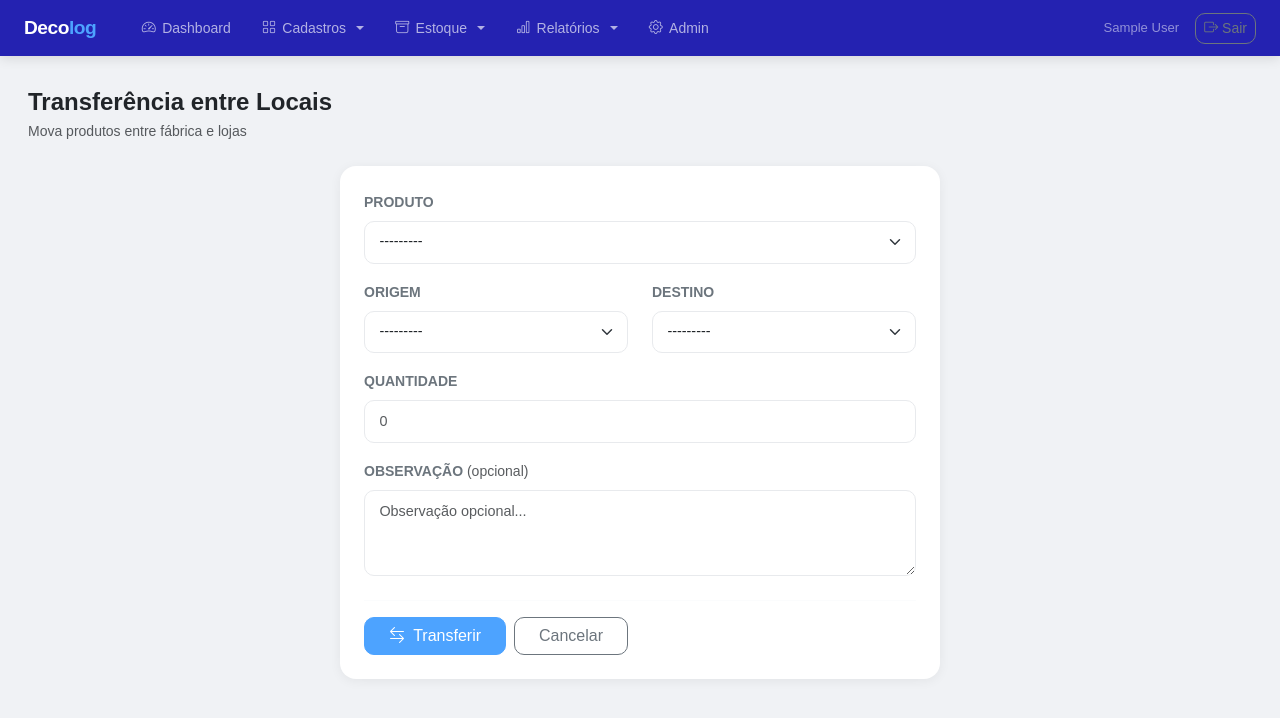
After one commit to decorcril/decolog, a Django app: page /movimentacoes/transferencia/ in a window 1280 px wide. The commit adds this page. Shown: the top 718 px of the page. Run offline with Django 5.2, Linux system fonts and the light colour scheme; the visitor is signed in with stand-in values (Sample User, id 1); data that the repository does not hold is empty.

Commit message:
feat: transferencia nao esta correta

```diff
--- a/movimentacoes/forms/__init__.py
+++ b/movimentacoes/forms/__init__.py
@@ -1 +1,2 @@
 from .entrada import EntradaForm
+from .transferencia import TransferenciaForm
--- /dev/null
+++ b/movimentacoes/forms/transferencia.py
@@ -0,0 +1,68 @@
+from django import forms
+from produtos.models import Produto
+from core.models import Local
+from estoque.models import Estoque
+
+
+class TransferenciaForm(forms.Form):
+    produto = forms.ModelChoiceField(
+        queryset=Produto.objects.filter(ativo=True),
+        widget=forms.Select(attrs={'class': 'form-select'}),
+        label='Produto'
+    )
+    local_origem = forms.ModelChoiceField(
+        queryset=Local.objects.filter(ativo=True),
+        widget=forms.Select(attrs={'class': 'form-select'}),
+        label='Local de Origem'
+    )
+    local_destino = forms.ModelChoiceField(
+        queryset=Local.objects.filter(ativo=True),
+        widget=forms.Select(attrs={'class': 'form-select'}),
+        label='Local de Destino'
+    )
+    quantidade = forms.DecimalField(
+        max_digits=12, decimal_places=3,
+        widget=forms.NumberInput(attrs={
+            'class': 'form-control',
+            'placeholder': '0',
+            'step': '0.001',
+            'min': '0.001',
+        }),
+        label='Quantidade'
+    )
+    observacao = forms.CharField(
+        required=False,
+        widget=forms.Textarea(attrs={
+            'class': 'form-control',
+            'rows': 3,
+            'placeholder': 'Observação opcional...',
+        }),
+        label='Observação'
+    )
+
+    def clean(self):
+        cleaned_data = super().clean()
+        origem = cleaned_data.get('local_origem')
+        destino = cleaned_data.get('local_destino')
+        produto = cleaned_data.get('produto')
+        quantidade = cleaned_data.get('quantidade')
+
+        if origem and destino and origem == destino:
+            raise forms.ValidationError('Origem e destino não podem ser iguais.')
+
+        if destino and produto:
+            if destino.is_loja and produto.is_materia_prima:
+                raise forms.ValidationError('Loja não pode receber matéria-prima.')
+
+        if produto and origem and quantidade:
+            try:
+                saldo = Estoque.objects.get(produto=produto, local=origem)
+                if saldo.quantidade < quantidade:
+                    raise forms.ValidationError(
+                        f'Saldo insuficiente. Disponível: '
+                        f'{saldo.quantidade} {produto.get_unidade_medida_display()}.'
+                    )
+            except Estoque.DoesNotExist:
+                raise forms.ValidationError('Produto sem estoque neste local.')
+
+        return cleaned_data
--- /dev/null
+++ b/movimentacoes/templates/movimentacoes/transferencia/form.html
@@ -0,0 +1,80 @@
+{% extends 'base.html' %}
+{% load static %}
+{% block title %}Transferência entre Locais — Decolog{% endblock %}
+
+{% block content %}
+<div class="mb-4">
+  <h4 class="fw-bold mb-1">Transferência entre Locais</h4>
+  <p class="text-muted small mb-0">Mova produtos entre fábrica e lojas</p>
+</div>
+
+<div class="row justify-content-center">
+  <div class="col-md-8 col-lg-6">
+    <div class="card">
+      <div class="card-body p-4">
+        <form method="post" novalidate>
+          {% csrf_token %}
+
+          <div class="mb-3">
+            <label class="form-label fw-semibold text-secondary small">PRODUTO</label>
+            {{ form.produto }}
+            {% if form.produto.errors %}
+              <div class="text-danger small mt-1">{{ form.produto.errors }}</div>
+            {% endif %}
+          </div>
+
+          <div class="row">
+            <div class="col-md-6 mb-3">
+              <label class="form-label fw-semibold text-secondary small">ORIGEM</label>
+              {{ form.local_origem }}
+              {% if form.local_origem.errors %}
+                <div class="text-danger small mt-1">{{ form.local_origem.errors }}</div>
+              {% endif %}
+            </div>
+            <div class="col-md-6 mb-3">
+              <label class="form-label fw-semibold text-secondary small">DESTINO</label>
+              {{ form.local_destino }}
+              {% if form.local_destino.errors %}
+                <div class="text-danger small mt-1">{{ form.local_destino.errors }}</div>
+              {% endif %}
+            </div>
+          </div>
+
+          <div class="mb-3">
+            <label class="form-label fw-semibold text-secondary small">QUANTIDADE</label>
+            {{ form.quantidade }}
+            {% if form.quantidade.errors %}
+              <div class="text-danger small mt-1">{{ form.quantidade.errors }}</div>
+            {% endif %}
+          </div>
+
+          <div class="mb-4">
+            <label class="form-label fw-semibold text-secondary small">
+              OBSERVAÇÃO <span class="text-muted fw-normal">(opcional)</span>
+            </label>
+            {{ form.observacao }}
+          </div>
+
+          {% if form.non_field_errors %}
+            <div class="alert alert-danger py-2 small">
+              {{ form.non_field_errors }}
+            </div>
+          {% endif %}
+
+          <hr class="my-3" style="border-color: #f0f2f5;">
+
+          <div class="d-flex gap-2">
+            <button type="submit" class="btn btn-primary px-4">
+              <i class="bi bi-arrow-left-right me-1"></i> Transferir
+            </button>
+            <a href="{% url 'estoque:lista' %}" class="btn btn-outline-secondary px-4">
+              Cancelar
+            </a>
+          </div>
+
+        </form>
+      </div>
+    </div>
+  </div>
+</div>
+{% endblock %}
--- a/movimentacoes/urls.py
+++ b/movimentacoes/urls.py
@@ -1,8 +1,9 @@
 from django.urls import path
-from movimentacoes.views import entrada_create
+from movimentacoes.views import entrada_create, transferencia_create
 
 app_name = 'movimentacoes'
 
 urlpatterns = [
     path('entrada/', entrada_create, name='entrada'),
+    path('transferencia/', transferencia_create, name='transferencia'),
 ]
--- a/movimentacoes/views/__init__.py
+++ b/movimentacoes/views/__init__.py
@@ -1 +1,2 @@
 from .entrada import entrada_create
+from .transferencia import transferencia_create
--- /dev/null
+++ b/movimentacoes/views/transferencia.py
@@ -0,0 +1,28 @@
+from django.shortcuts import render, redirect
+from django.contrib.auth.decorators import login_required
+from django.contrib import messages
+from movimentacoes.models import Movimentacao
+from movimentacoes.forms import TransferenciaForm
+
+
+@login_required
+def transferencia_create(request):
+    form = TransferenciaForm(request.POST or None)
+
+    if request.method == 'POST' and form.is_valid():
+        Movimentacao.objects.create(
+            produto=form.cleaned_data['produto'],
+            local=form.cleaned_data['local_origem'],
+            local_destino=form.cleaned_data['local_destino'],
+            tipo=Movimentacao.TIPO_TRANSFERENCIA,
+            quantidade=form.cleaned_data['quantidade'],
+            observacao=form.cleaned_data['observacao'],
+            usuario=request.user,
+        )
+        messages.success(request, 'Transferência realizada com sucesso!')
+        return redirect('movimentacoes:transferencia')
+
+    return render(request, 'movimentacoes/transferencia/form.html', {
+        'form': form,
+        'titulo': 'Transferência entre Locais',
+    })
--- a/templates/base.html
+++ b/templates/base.html
@@ -20,6 +20,7 @@
 
   <div id="sidebar-overlay"></div>
 
+  {# ==================== SIDEBAR MOBILE ==================== #}
   <div id="mobile-sidebar">
     <div class="mobile-sidebar-header">
       <a href="{% url 'core:dashboard' %}" class="topbar-brand">
@@ -35,6 +36,7 @@
         <i class="bi bi-speedometer2"></i> Dashboard
       </a>
 
+      {# -- Cadastros -- #}
       <div class="mobile-nav-section">Cadastros</div>
       <a href="{% url 'core:local_list' %}" class="mobile-nav-link">
         <i class="bi bi-building"></i> Locais
@@ -49,6 +51,7 @@
         <i class="bi bi-tag"></i> Tags de Fornecedores
       </a>
 
+      {# -- Estoque -- #}
       <div class="mobile-nav-section">Estoque</div>
       <a href="{% url 'estoque:lista' %}" class="mobile-nav-link">
         <i class="bi bi-archive"></i> Consultar Estoque
@@ -59,13 +62,14 @@
       <a href="#" class="mobile-nav-link">
         <i class="bi bi-arrow-up-circle"></i> Saída
       </a>
-      <a href="#" class="mobile-nav-link">
+      <a href="{% url 'movimentacoes:transferencia' %}" class="mobile-nav-link">
         <i class="bi bi-arrow-left-right"></i> Transferência
       </a>
       <a href="#" class="mobile-nav-link">
         <i class="bi bi-clock-history"></i> Histórico
       </a>
 
+      {# -- Relatórios -- #}
       <div class="mobile-nav-section">Relatórios</div>
       <a href="#" class="mobile-nav-link">
         <i class="bi bi-bar-chart"></i> Estoque Atual
@@ -74,6 +78,7 @@
         <i class="bi bi-exclamation-triangle"></i> Estoque Baixo
       </a>
 
+      {# -- Administração (só staff) -- #}
       {% if user.is_staff %}
       <div class="mobile-nav-section">Administração</div>
       <a href="{% url 'admin:index' %}" class="mobile-nav-link">
@@ -88,6 +93,7 @@
     </div>
   </div>
 
+  {# ==================== TOPBAR DESKTOP ==================== #}
   <nav id="topbar">
     <button id="mobile-menu-toggle" class="d-md-none">
       <i class="bi bi-list"></i>
@@ -98,11 +104,14 @@
     </a>
 
     <div class="topbar-nav">
+
+      {# -- Dashboard -- #}
       <a href="{% url 'core:dashboard' %}"
         class="nav-link {% if request.resolver_match.url_name == 'dashboard' %}active{% endif %}">
         <i class="bi bi-speedometer2"></i> Dashboard
       </a>
 
+      {# -- Dropdown: Cadastros -- #}
       <div class="dropdown">
         <a class="nav-link dropdown-toggle" href="#" role="button" data-bs-toggle="dropdown">
           <i class="bi bi-grid"></i> Cadastros
@@ -132,6 +141,7 @@
         </ul>
       </div>
 
+      {# -- Dropdown: Estoque -- #}
       <div class="dropdown">
         <a class="nav-link dropdown-toggle" href="#" role="button" data-bs-toggle="dropdown">
           <i class="bi bi-archive"></i> Estoque
@@ -147,28 +157,51 @@
               <i class="bi bi-arrow-down-circle"></i> Entrada
             </a>
           </li>
-          <li><a class="dropdown-item" href="#"><i class="bi bi-arrow-up-circle"></i> Saída</a></li>
-          <li><a class="dropdown-item" href="#"><i class="bi bi-arrow-left-right"></i> Transferência</a></li>
+          <li>
+            <a class="dropdown-item" href="#">
+              <i class="bi bi-arrow-up-circle"></i> Saída
+            </a>
+          </li>
+          <li>
+            <a class="dropdown-item" href="{% url 'movimentacoes:transferencia' %}">
+              <i class="bi bi-arrow-left-right"></i> Transferência
+            </a>
+          </li>
           <li><hr class="dropdown-divider" style="border-color: rgba(255,255,255,0.08);"></li>
-          <li><a class="dropdown-item" href="#"><i class="bi bi-clock-history"></i> Histórico</a></li>
+          <li>
+            <a class="dropdown-item" href="#">
+              <i class="bi bi-clock-history"></i> Histórico
+            </a>
+          </li>
         </ul>
       </div>
 
+      {# -- Dropdown: Relatórios -- #}
       <div class="dropdown">
         <a class="nav-link dropdown-toggle" href="#" role="button" data-bs-toggle="dropdown">
           <i class="bi bi-bar-chart"></i> Relatórios
         </a>
         <ul class="dropdown-menu">
-          <li><a class="dropdown-item" href="#"><i class="bi bi-bar-chart"></i> Estoque Atual</a></li>
-          <li><a class="dropdown-item" href="#"><i class="bi bi-exclamation-triangle"></i> Estoque Baixo</a></li>
+          <li>
+            <a class="dropdown-item" href="#">
+              <i class="bi bi-bar-chart"></i> Estoque Atual
+            </a>
+          </li>
+          <li>
+            <a class="dropdown-item" href="#">
+              <i class="bi bi-exclamation-triangle"></i> Estoque Baixo
+            </a>
+          </li>
         </ul>
       </div>
 
+      {# -- Admin (só staff) -- #}
       {% if user.is_staff %}
       <a href="{% url 'admin:index' %}" class="nav-link">
         <i class="bi bi-gear"></i> Admin
       </a>
       {% endif %}
+
     </div>
 
     <div class="topbar-user">
@@ -179,8 +212,11 @@
     </div>
   </nav>
 
+  {# ==================== CONTEÚDO PRINCIPAL ==================== #}
   <div id="main-content">
     <div class="page-wrapper">
+
+      {# -- Mensagens Django -- #}
       {% if messages %}
         {% for message in messages %}
           <div class="alert alert-{{ message.tags }} alert-dismissible fade show" role="alert">
@@ -191,13 +227,16 @@
       {% endif %}
 
       {% block content %}{% endblock %}
+
     </div>
   </div>
 
 {% else %}
+  {# ==================== PÁGINAS SEM LOGIN ==================== #}
   {% block unauthenticated_content %}{% endblock %}
 {% endif %}
 
+{# ==================== SCRIPTS ==================== #}
 <script src="https://cdn.jsdelivr.net/npm/bootstrap@5.3.3/dist/js/bootstrap.bundle.min.js"></script>
 <script src="{% static 'js/base.js' %}"></script>
 <script src="{% static 'js/masks.js' %}"></script>
```
